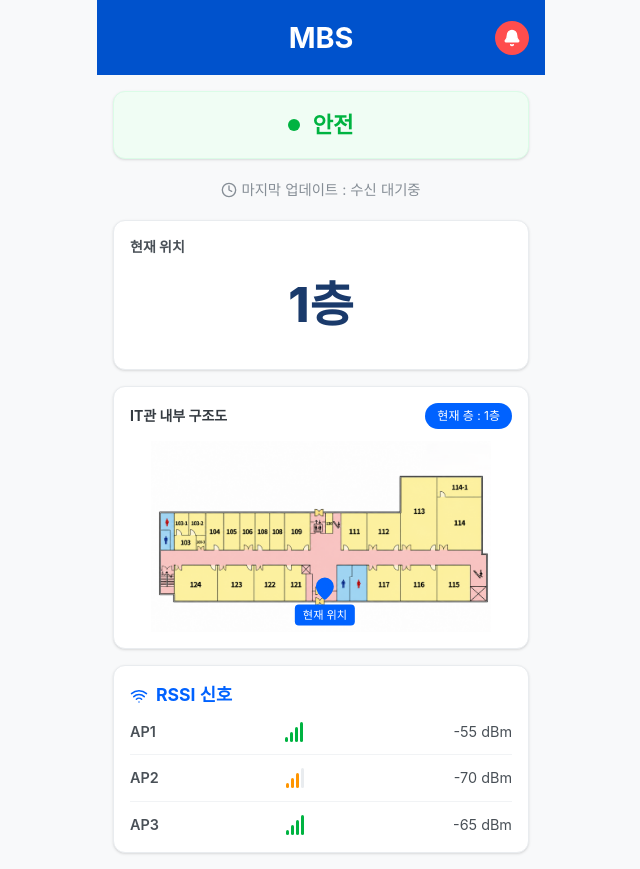
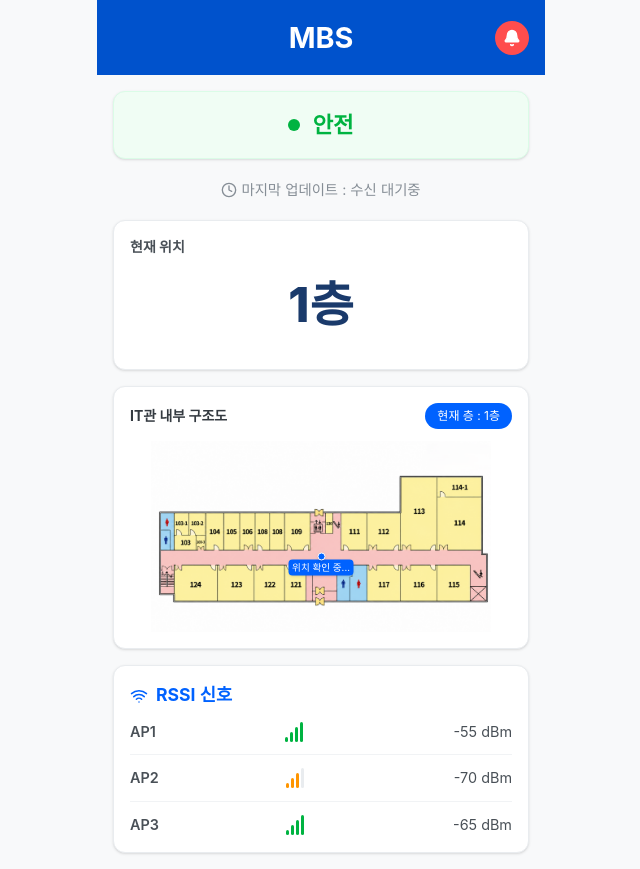
Before and after one commit to SB135246/MBSystem, a React (Vite) app in the folder frontend/: page /main/1/1 in a window 1280 px wide. Shown: the whole page, without its empty margins (319-959 px from the left). Built offline with nearby package versions, Linux system fonts and the light colour scheme; no server answers.

Commit message:
fix : fix position system

```diff
--- a/frontend/src/Home.jsx
+++ b/frontend/src/Home.jsx
@@ -29,11 +29,21 @@ const Home = () => {
   };
 
   const [markerPosition, setMarkerPosition] = useState({
-    x: 195,
-    y: 160,
+    x: 50, // 📍 퍼센트 기준 가위 중앙
+    y: 60, // 📍 퍼센트 기준 세로 중앙
+    radius: 0,
+    isInitial: true, // 📍 초기 상태 플래그
   });
 
   const [lastUpdated, setLastUpdated] = useState("");
+
+  // 📍 좌표 -> 퍼센트 변환 함수
+  const convertToPercent = (x, y) => {
+    const percentX = 12 + (x / 60) * 76;
+    const adjustedY = y > 10 ? 10 + (y - 10) * 0.5 : y;
+    const percentY = 78 - (adjustedY / 10) * 36;
+    return { x: percentX, y: percentY };
+  };
 
   const { alerts, addAlert } = useAlert();
 
@@ -56,21 +66,18 @@ const Home = () => {
           const data = JSON.parse(message.body);
           console.log("실시간 위치 수신:", data);
 
-          // 서버에서 { "floor": 2 } 와 같은 형태로 온다고 가정
           if (data.floor) {
             setCurrentFloor(data.floor);
           }
 
           if (data.x !== undefined && data.y !== undefined) {
-            // 🔥 좌표 보정
-            const correctedX = data.x * 25 + 20;
-            const correctedY = data.y * 20 + 40;
-
-            console.log("보정 좌표:", correctedX, correctedY);
+            const pos = convertToPercent(data.x, data.y);
+            console.log("보정 퍼센트 좌표:", pos);
 
             setMarkerPosition({
-              x: correctedX,
-              y: correctedY,
+              ...pos,
+              radius: data.radius || 0,
+              isInitial: false, // 📍 데이터 수신 시 플래그 해제
             });
           }
 
@@ -396,22 +403,50 @@ const Home = () => {
                 현재 층 : {currentFloor}층
               </div>
             </div>
-            <div className="relative w-full aspect-[2/1] flex items-center justify-center">
+            <div className="relative w-full aspect-[2/1] flex items-center justify-center bg-white overflow-hidden [container-type:inline-size]">
               <img
                 src={floorImages[currentFloor] || oneFloor}
                 alt={`${currentFloor}층 구조도`}
                 className="w-full h-full object-contain"
               />
+
+              {/* 📍 사용자 현재 위치 및 반경 표시 */}
               <div
-                className="absolute -translate-x-1/2 -translate-y-1/2 flex flex-col items-center transition-all duration-500"
+                className="absolute -translate-x-1/2 -translate-y-1/2 flex flex-col items-center transition-all duration-500 z-10"
                 style={{
-                  left: `${markerPosition.x}px`,
-                  top: `${markerPosition.y}px`,
+                  left: `${markerPosition.x}%`,
+                  top: `${markerPosition.y}%`,
+                  width: "1px",
+                  height: "1px",
                 }}
               >
-                <MapPin size={24} className="text-[#0062FF] fill-[#0062FF]" />
-                <div className="bg-[#0062FF] text-white text-[clamp(0.5rem,2vw,0.7rem)] px-2 py-[2px] rounded mt-1">
-                  현재 위치
+                {/* 📍 반경 표시 (반투명 원) - 1~6 수치에 맞게 스케일 조정 */}
+                {!markerPosition.isInitial && markerPosition.radius > 0 && (
+                  <div
+                    className={`absolute border-2 rounded-full animate-pulse pointer-events-none ${
+                      markerPosition.radius >= 6
+                        ? "bg-red-400/20 border-red-500/40" // 범위 초과(6)일 때 빨간색 계열
+                        : "bg-blue-400/25 border-blue-500/40" // 일반 범위(1-4)일 때 파란색 계열
+                    }`}
+                    style={{
+                      // 가로 60유닛 = 76cqw 이므로, 반지름 1유닛당 약 2.533cqw 지름 확보
+                      // 1~4는 정상 범위, 6은 경고 범위로 시각화
+                      width: `${markerPosition.radius * 2.533}cqw`,
+                      height: `${markerPosition.radius * 2.533}cqw`,
+                      left: "50%",
+                      top: "50%",
+                      transform: "translate(-50%, -50%)",
+                    }}
+                  />
+                )}
+
+                <MapPin size={24} className="text-[#0062FF] fill-[#0062FF] relative z-20" />
+
+                {/* 📍 정확한 중심점 (파란색 채워진 점) */}
+                <div className="absolute top-1/2 left-1/2 -translate-x-1/2 -translate-y-1/2 w-2 h-2 bg-[#0062FF] rounded-full border border-white z-30 shadow-sm" />
+
+                <div className="bg-[#0062FF] text-white text-[clamp(0.4rem,1.5vw,0.6rem)] px-1 py-[1px] rounded mt-1 whitespace-nowrap shadow-sm relative z-20">
+                  {markerPosition.isInitial ? "위치 확인 중..." : "내 위치"}
                 </div>
               </div>
             </div>
```
Also changed, not shown: 1 other file (tests, documents, lock files or other folders).
